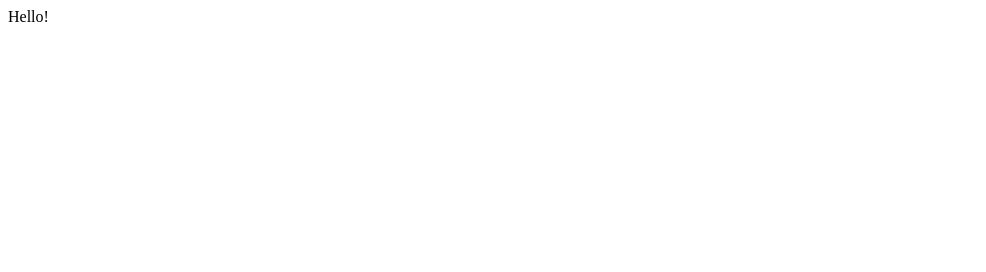
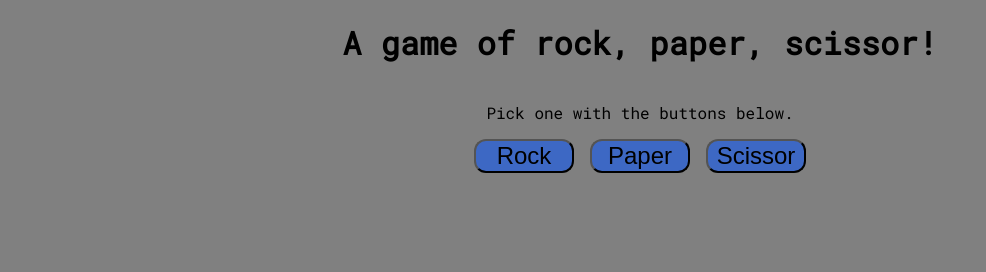
Before and after one commit to Lousio-n/odin-rock-paper-scissors, a plain HTML site: page index.html in a window 1280 px wide. Shown: the whole page, without its empty margins (0-986 px from the left). Drawn offline with Linux system fonts and the light colour scheme.

Commit message:
add buttons for playing the game and show the score

```diff
--- a/index.html
+++ b/index.html
@@ -6,10 +6,28 @@
     <meta name="viewport" content="width=device-width, initial-scale=1.0" />
     <script defer src="./script.js"></script>
     <link rel="stylesheet" href="./style.css" />
+    <link href='https://fonts.googleapis.com/css?family=Roboto Mono' rel='stylesheet'>
     <title>Rock, Paper, Scissor</title>
   </head>
 
   <body>
-    Hello!
+    <h1>A game of rock, paper, scissor!</h1>
+    <p>Pick one with the buttons below.</p>
+    <div class="gameButtonContainer">
+      <button onclick="playRound('rock')">Rock</button>
+      <button onclick="playRound('paper')">Paper</button>
+      <button onclick="playRound('scissor')">Scissor</button>
+    </div>
+    <div class="gameResult">
+
+    </div>
+    <div class="gameScore">
+      <p class="userScore">
+
+      </p>
+      <p class="computerScore">
+
+      </p>
+    </div>
   </body>
 </html>
--- a/script.js
+++ b/script.js
@@ -1,26 +1,42 @@
-const choices = ["rock", "paper", "scissor"];
+const computerChoices = ["rock", "paper", "scissor"];
 
 let userScore = 0;
 let computerScore = 0;
+let roundsPlayed = 0;
+let userChoice;
 
-function playRound() {
-  let computerChoice = choices[Math.floor(Math.random() * choices.length)];
+const gameScoreUser = document.querySelector(".userScore");
+const gameScoreComputer = document.querySelector(".computerScore");
+const gameResult = document.querySelector(".gameResult");
 
-  let userChoice = prompt("Choose: rock, paper or scissor").toLowerCase();
-
+function playRound(userChoice) {
+  let computerChoice =
+    computerChoices[Math.floor(Math.random() * computerChoices.length)];
   if (userChoice === computerChoice) {
-    console.log("It's a draw.");
-  } else if (userChoice === choices[0] && computerChoice === choices[2]) {
-    console.log("You win!");
+    gameResult.textContent = "It's a draw";
+  } else if (
+    userChoice === computerChoices[0] &&
+    computerChoice === computerChoices[2]
+  ) {
+    gameResult.textContent = "You win!";
     userScore++;
-  } else if (userChoice === choices[1] && computerChoice === choices[0]) {
-    console.log("You win!");
+  } else if (
+    userChoice === computerChoices[1] &&
+    computerChoice === computerChoices[0]
+  ) {
+    gameResult.textContent = "You win!";
     userScore++;
-  } else if (userChoice === choices[2] && computerChoice === choices[1]) {
-    console.log("You win!");
+  } else if (
+    userChoice === computerChoices[2] &&
+    computerChoice === computerChoices[1]
+  ) {
+    gameResult.textContent = "You win!";
     userScore++;
   } else {
-    console.log("You loose.");
+    gameResult.textContent = "You loose";
     computerScore++;
   }
+  gameScoreUser.textContent = `Your score is: ${userScore}`;
+  gameScoreComputer.textContent = `The computers score is: ${computerScore}`;
+  roundsPlayed++;
 }
--- a/style.css
+++ b/style.css
@@ -0,0 +1,35 @@
+body {
+  font-family: 'Roboto Mono';
+  background-color: gray;
+  margin: 0;
+  display: flex;
+  flex-direction: column;
+  justify-content: center;
+  align-items: center;
+}
+
+.gameButtonContainer {
+  display: flex;
+  justify-content: center;
+  align-items: center;
+  gap: 16px;
+}
+
+button {
+  background-color: #3d68c4;
+  color: black;
+  font-size: 24px;
+  width: 100px;
+  border-radius: 12px;
+}
+
+.gameScore {
+  display: flex;
+  flex-direction: column;
+}
+
+.userScore,
+.computerScore {
+  font-size: 24px;
+  text-align: center;
+}
```
